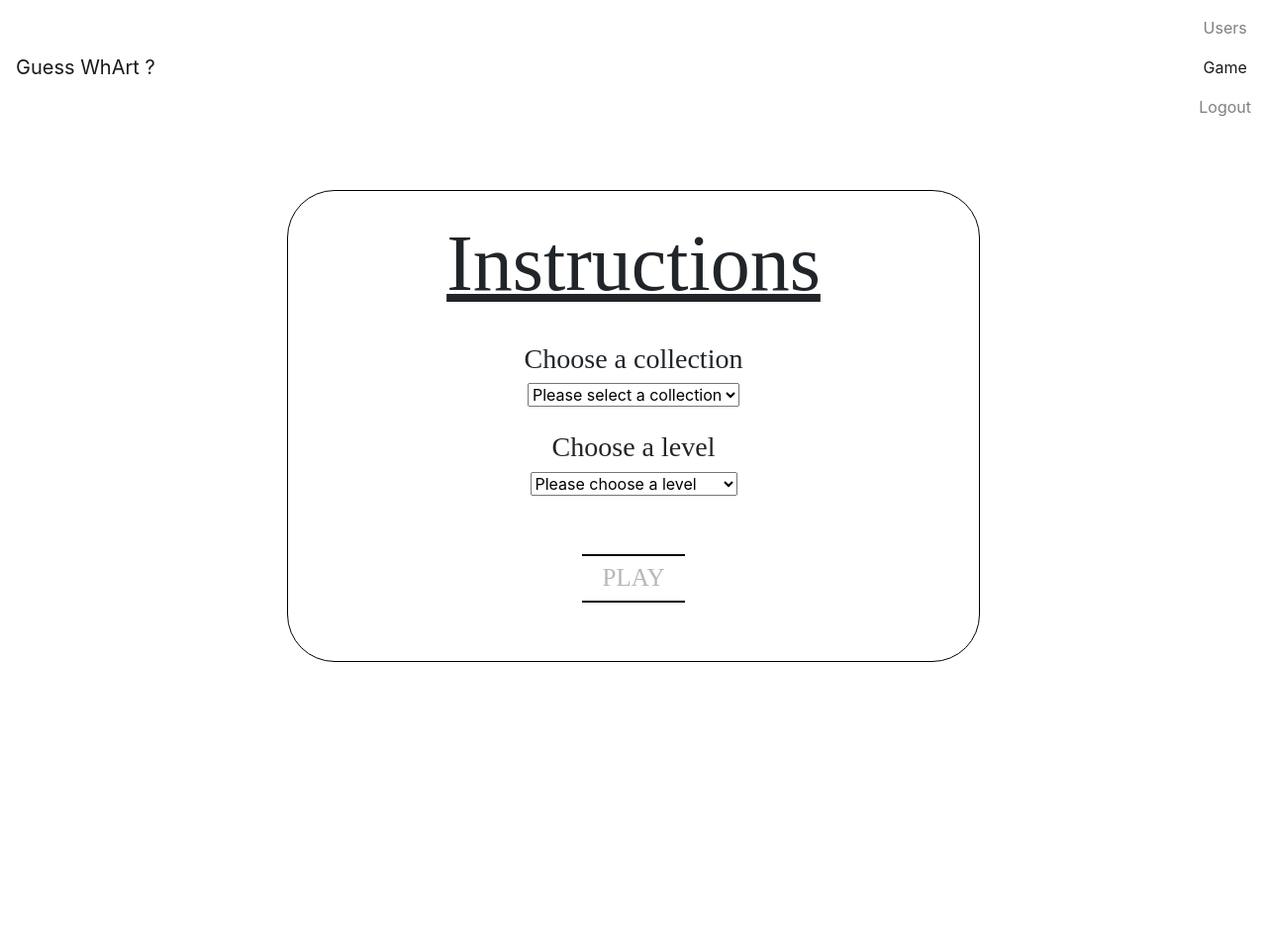
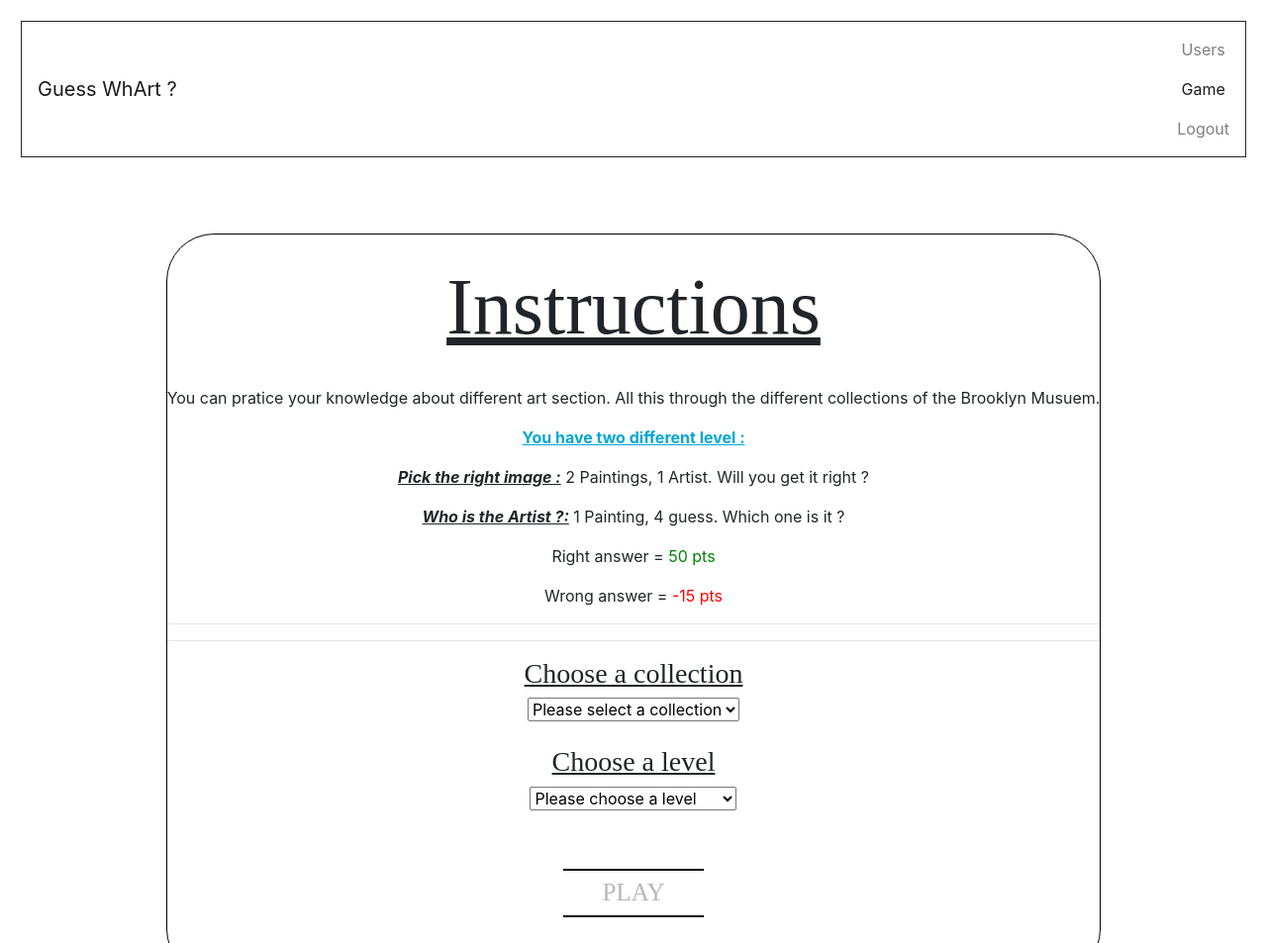
Before and after one commit to Axosss/WDI_21_PROJECT4, a website: page public/index.html at #!/game in a window 1280 px wide. Shown: the top 953 px of the page at 99% size. Before the commit the page ends 800 px from the top, so only its background shows below. Drawn offline with nearby package versions, Linux system fonts and the light colour scheme; some packages are replaced by stand-ins of ours; no server answers; a script that the page names is missing.

Commit message:
Added some instructions on the game page, changed navbar

```diff
--- a/models/user.js
+++ b/models/user.js
@@ -6,7 +6,7 @@ var userSchema = new mongoose.Schema({
   email: { type: String, required: true, unique: true },
   passwordHash: { type: String, required: true },
   avatar: { type: String, required: true },
-  score: { type: Number, default: 0 }
+  // score: { type: Number, default: 0 }
 });
 
 //To remove certains info from UserSchema when displayed in JSON format, for security purposes
--- a/public/css/style.css
+++ b/public/css/style.css
@@ -1,5 +1,9 @@
 body {
  text-align: center;
+}
+.bg-faded {
+    background-color: transparent;
+    margin: 21px;
 }
 
 .navbar .navbar-nav {
@@ -8,6 +12,9 @@ body {
   vertical-align: top;
 }
 
+.navbar-light.bg-faded {
+    border: 1px solid;
+}
 .navbar .navbar-collapse {
   text-align: center;
 }
@@ -147,6 +154,9 @@ ul {
 
 }
 
+.instructionsText {
+    font-size: 16px;
+}
 
 /*Progress bar*/
 progress[value]{
@@ -168,13 +178,28 @@ progress{
 progress[value]::-webkit-progress-bar {
   background-color: white;
   border-radius: 5px;
-
 }
 
 progress[value]::-webkit-progress-value {
   background-color: black;
   border-radius: 5px;
 }
+
+
+/*MEDIA QUERY*//*MEDIA QUERY*//*MEDIA QUERY*//*MEDIA QUERY*//*MEDIA QUERY*/
+/*MEDIA QUERY*//*MEDIA QUERY*//*MEDIA QUERY*//*MEDIA QUERY*//*MEDIA QUERY*/
+/*MEDIA QUERY*//*MEDIA QUERY*//*MEDIA QUERY*//*MEDIA QUERY*//*MEDIA QUERY*/
+/*MEDIA QUERY*//*MEDIA QUERY*//*MEDIA QUERY*//*MEDIA QUERY*//*MEDIA QUERY*/
+/*MEDIA QUERY*//*MEDIA QUERY*//*MEDIA QUERY*//*MEDIA QUERY*//*MEDIA QUERY*/
+/*MEDIA QUERY*//*MEDIA QUERY*//*MEDIA QUERY*//*MEDIA QUERY*//*MEDIA QUERY*/
+/*MEDIA QUERY*//*MEDIA QUERY*//*MEDIA QUERY*//*MEDIA QUERY*//*MEDIA QUERY*/
+/*MEDIA QUERY*//*MEDIA QUERY*//*MEDIA QUERY*//*MEDIA QUERY*//*MEDIA QUERY*/
+/*MEDIA QUERY*//*MEDIA QUERY*//*MEDIA QUERY*//*MEDIA QUERY*//*MEDIA QUERY*/
+/*MEDIA QUERY*//*MEDIA QUERY*//*MEDIA QUERY*//*MEDIA QUERY*//*MEDIA QUERY*/
+/*MEDIA QUERY*//*MEDIA QUERY*//*MEDIA QUERY*//*MEDIA QUERY*//*MEDIA QUERY*/
+/*MEDIA QUERY*//*MEDIA QUERY*//*MEDIA QUERY*//*MEDIA QUERY*//*MEDIA QUERY*/
+
+
 
 @media only screen
 and (min-device-width : 375px)
@@ -211,13 +236,17 @@ and (max-device-width : 667px) {
     border-radius: 48px;
     display: inline-block;
     min-width: 700px;
-    height: 600px;
+    height: 900px;
   }
 
   #instructionsTitle {
     font-size: 80px;
     margin-top: 25px;
 
+  }
+
+  .instructionsText {
+      font-size: 16px;
   }
 
   .gameTitle {
--- a/public/js/controllers/main.js
+++ b/public/js/controllers/main.js
@@ -67,7 +67,7 @@ function MainController(musuem, $rootScope, $state, $auth, $timeout, $interval,
       .then(function(dataThatWeWant){
         $rootScope.$applyAsync(function() {
           self.collection = dataThatWeWant;
-          self.time = 6;
+          self.time = 90;
           self.score= 0;
           if(self.level === "level1") {
             self.levelToggle = true;
--- a/public/templates/game.html
+++ b/public/templates/game.html
@@ -1,15 +1,24 @@
 <div id="instructions">
   <h1 class="font" id="instructionsTitle"><u>Instructions</u></h1>
   <br>
-
-  <h3 class="font gameTitle">Choose a collection</h3>
+  <div class="instructionsText">
+    <p>You can pratice your knowledge about different art section. All this through the different collections of the Brooklyn Musuem.</p>
+    <p style="color:#00A6D6"><b><u>You have two different level :</u></b></p>
+    <p><i><u><b>Pick the right image :</b></i></u> 2 Paintings, 1 Artist. Will you get it right ?</p>
+    <p><i><u><b>Who is the Artist ?:</b></i></u> 1 Painting, 4 guess. Which one is it ?</p>
+    <p>Right answer =<span style="color:green"> 50 pts</span></p>
+    <p>Wrong answer =<span style="color:red"> -15 pts</span></p>
+  </div>
+<hr>
+<hr>
+  <h3 class="font gameTitle"><u>Choose a collection</u></h3>
   <select ng-model="main.selectedCollection" ng-change="main.collectionChanged()" class="gameDropdown">
      <option selected disabled value="">Please select a collection</option>
      <option ng-repeat="collection in main.collections" ng-value="collection.id">{{ collection.name }}</option>
   </select>
   <br>
   <br>
-  <h3 class="font gameTitle">Choose a level</h3>
+  <h3 class="font gameTitle"><u>Choose a level</u></h3>
   <select name="level" ng-model="main.level" class="gameDropdown">
      <option selected disabled value="">Please choose a level</option>
      <option value="level1">2 Pictures : 1 Suggestion </option>
```
